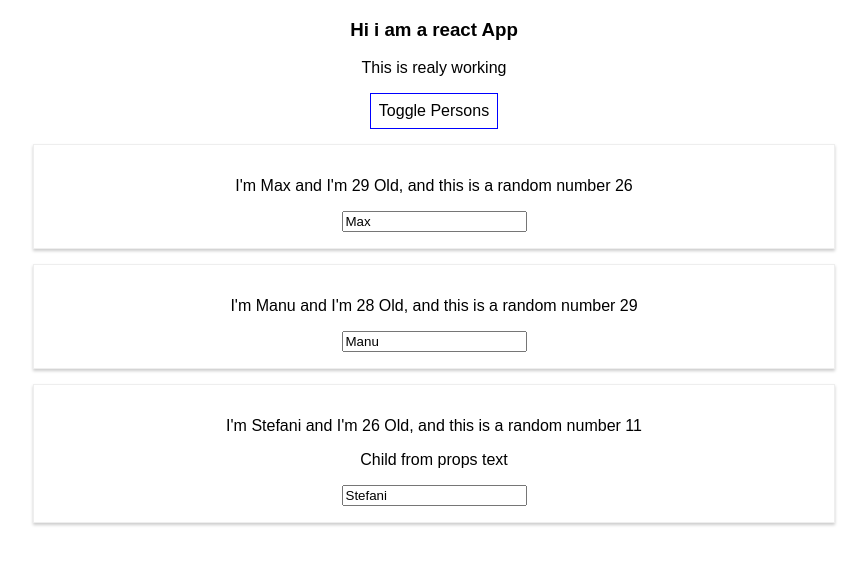
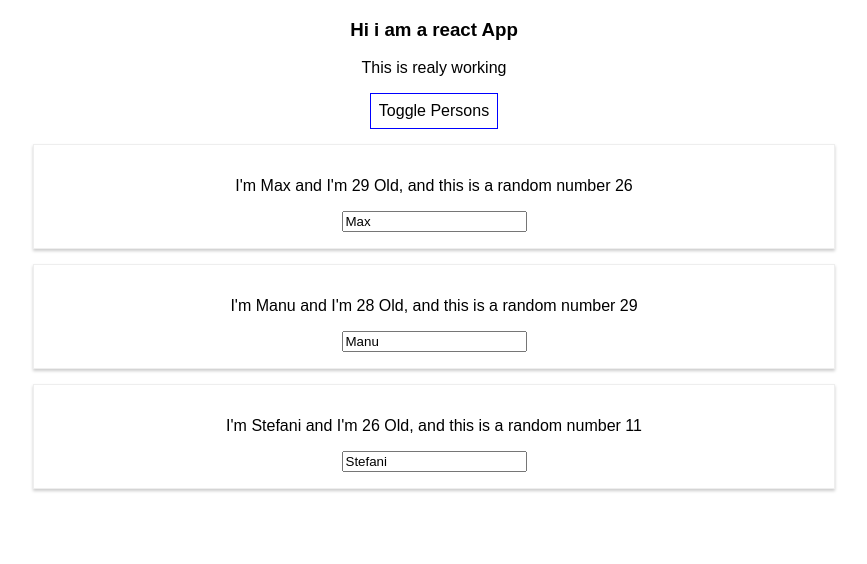
Before and after one commit to ToniMihajlovski/react-complete-guide, a React (Create React App) app: page / in a window 1280 px wide. Both pictures are taken after a click on the button "Toggle Persons". Shown: the top 564 px of the page, without its empty margins (206-1073 px from the left). Built offline with nearby package versions, Linux system fonts and the light colour scheme.

Commit message:
Output Lists

```diff
--- a/src/App.js
+++ b/src/App.js
@@ -55,21 +55,13 @@
     if(this.state.showPersons){
      persons =(
      <div>
-            <Person
-            name={this.state.persons[0].name}
-            age={this.state.persons[0].age}/>
-
-            <Person
-            name={this.state.persons[1].name}
-            age={this.state.persons[1].age}
-            changed={this.nameChangeHandler}/>
-
-            <Person
-              name={this.state.persons[2].name}
-              age={this.state.persons[2].age}
-              click={this.switchNameHandler.bind(this, 'Max!!!!')}>
-              Child from props text
-            </Person>
+       {this.state.persons.map(person =>
+        {
+          return <Person
+          name={person.name}
+          age={person.age}
+          />
+        })}
      </div>     )
     }
     return (
```
